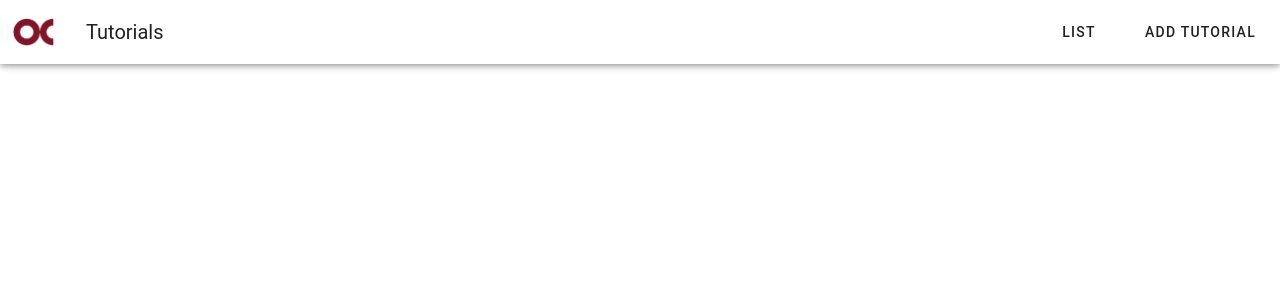
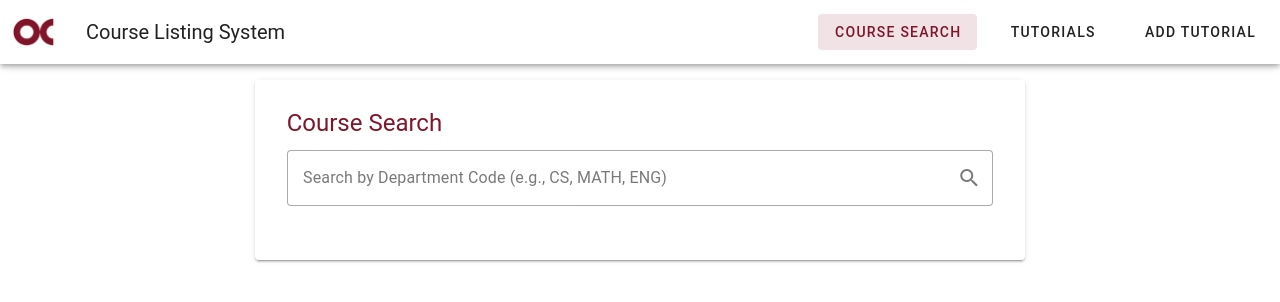
Before and after one commit to BonheurM/SEIVPROJECT2-Frontend, a Vue app: page /courses in a window 1280 px wide. Shown: the top 302 px of the page. Built offline with nearby package versions, Linux system fonts and the light colour scheme; what webfontloader would draw is missing.

Commit message:
Initial setup for AC1: Basic Course Search
- Created CourseSearch component with search functionality
- Added course route to router
- Updated MenuBar with Course Search navigation
- Created courseServices.js template for API integration
- Added planning documents for team collaboration

```diff
--- a/src/components/MenuBar.vue
+++ b/src/components/MenuBar.vue
@@ -2,7 +2,7 @@
 import ocLogo from "/oc-logo-white.png";
 import { ref, onMounted } from "vue";
 
-const title = ref("Tutorials");
+const title = ref("Course Listing System");
 
 const name = ref("");
 const logoURL = ref("");
@@ -29,9 +29,14 @@ onMounted(() => {
         {{ title }}
       </v-toolbar-title>
       <v-spacer></v-spacer>
-      <div >
-        <v-btn class="mx-2" :to="{ name: 'tutorials' }"> List </v-btn>
-        <v-btn class="mx-2" :to="{ name: 'add' }"> Add Tutorial </v-btn>
+      <div>
+        <!-- New Course Search Link -->
+        <v-btn class="mx-2" :to="{ name: 'courses' }" color="primary">
+          Course Search
+        </v-btn>
+        <!-- Keep tutorial links temporarily -->
+        <v-btn class="mx-2" :to="{ name: 'tutorials' }" text> Tutorials </v-btn>
+        <v-btn class="mx-2" :to="{ name: 'add' }" text> Add Tutorial </v-btn>
       </div>
 
     </v-app-bar>
--- a/src/router.js
+++ b/src/router.js
@@ -5,6 +5,8 @@ import AddTutorial from "./views/AddTutorial.vue";
 import ViewTutorial from "./views/ViewTutorial.vue";
 import AddLesson from "./views/AddLesson.vue";
 import EditLesson from "./views/EditLesson.vue";
+// Course Search components - To be implemented for AC1
+import CourseSearch from "./views/CourseSearch.vue";
 
 const router = createRouter({
   history: createWebHistory(import.meta.env.BASE_URL),
@@ -14,6 +16,11 @@ const router = createRouter({
       path: "/",
       name: "tutorials",
       component: TutorialsList,
+    },
+    {
+      path: "/courses",
+      name: "courses",
+      component: CourseSearch,
     },
     {
       path: "/edit/:id",
--- /dev/null
+++ b/src/services/courseServices.js
@@ -0,0 +1,48 @@
+import apiClient from "./services.js";
+
+export default {
+  // Search courses by department code
+  searchByDepartment(deptCode) {
+    return apiClient.get(`/courses/search?dept=${deptCode}`);
+  },
+
+  // Get all courses (with optional pagination)
+  getAll(page = 1, limit = 20) {
+    return apiClient.get(`/courses?page=${page}&limit=${limit}`);
+  },
+
+  // Get a single course by ID
+  get(id) {
+    return apiClient.get(`/courses/${id}`);
+  },
+
+  // Search courses with multiple filters
+  searchWithFilters(filters) {
+    const params = new URLSearchParams();
+    if (filters.department) params.append('dept', filters.department);
+    if (filters.level) params.append('level', filters.level);
+    if (filters.instructor) params.append('instructor', filters.instructor);
+    if (filters.days) params.append('days', filters.days);
+    if (filters.time) params.append('time', filters.time);
+
+    return apiClient.get(`/courses/search?${params.toString()}`);
+  },
+
+  // Get courses by instructor
+  getByInstructor(instructorName) {
+    return apiClient.get(`/courses/instructor/${instructorName}`);
+  },
+
+  // Future admin endpoints (commented out for now)
+  // create(data) {
+  //   return apiClient.post("/courses", data);
+  // },
+
+  // update(id, data) {
+  //   return apiClient.put(`/courses/${id}`, data);
+  // },
+
+  // delete(id) {
+  //   return apiClient.delete(`/courses/${id}`);
+  // },
+};
--- /dev/null
+++ b/src/views/CourseSearch.vue
@@ -0,0 +1,116 @@
+<script setup>
+import { ref } from "vue";
+// import CourseServices from "../services/courseServices"; // To be implemented
+
+const searchQuery = ref("");
+const courses = ref([]);
+const loading = ref(false);
+const message = ref("");
+
+const searchCourses = async () => {
+  if (searchQuery.value.length < 2 || searchQuery.value.length > 4) {
+    message.value = "Please enter a department code (2-4 characters)";
+    return;
+  }
+
+  loading.value = true;
+  message.value = "";
+
+  try {
+    // TODO: Implement actual API call
+    // const response = await CourseServices.searchByDepartment(searchQuery.value);
+    // courses.value = response.data;
+
+    // Placeholder data for now
+    courses.value = [
+      {
+        id: 1,
+        department: searchQuery.value.toUpperCase(),
+        number: "101",
+        title: "Introduction to " + searchQuery.value.toUpperCase(),
+        credits: 3,
+        instructor: "Dr. Smith"
+      }
+    ];
+
+    if (courses.value.length === 0) {
+      message.value = `No courses found for "${searchQuery.value}"`;
+    } else {
+      message.value = `Showing ${courses.value.length} results for "${searchQuery.value}"`;
+    }
+  } catch (error) {
+    message.value = "Error searching courses. Please try again.";
+    console.error("Search error:", error);
+  } finally {
+    loading.value = false;
+  }
+};
+</script>
+
+<template>
+  <v-container>
+    <!-- Search Section -->
+    <v-row>
+      <v-col cols="12" md="8" class="mx-auto">
+        <v-card class="pa-4" elevation="2">
+          <v-card-title class="text-h5 text-primary">
+            Course Search
+          </v-card-title>
+          <v-card-text>
+            <v-text-field
+              v-model="searchQuery"
+              label="Search by Department Code (e.g., CS, MATH, ENG)"
+              variant="outlined"
+              append-inner-icon="mdi-magnify"
+              @keyup.enter="searchCourses"
+              @click:append-inner="searchCourses"
+              :loading="loading"
+              :error-messages="message && !courses.length && !loading ? [message] : []"
+              clearable
+            />
+          </v-card-text>
+        </v-card>
+      </v-col>
+    </v-row>
+
+    <!-- Results Section -->
+    <v-row v-if="courses.length > 0" class="mt-4">
+      <v-col cols="12">
+        <p class="text-subtitle-1 text-center">{{ message }}</p>
+      </v-col>
+      <v-col
+        v-for="course in courses"
+        :key="course.id"
+        cols="12"
+        md="6"
+        lg="4"
+      >
+        <!-- Course Card Placeholder -->
+        <v-card elevation="2" class="h-100">
+          <v-card-title>
+            {{ course.department }} {{ course.number }} - {{ course.title }}
+          </v-card-title>
+          <v-card-text>
+            <v-chip small color="primary" class="mr-2">
+              {{ course.credits }} credits
+            </v-chip>
+            <p class="mt-2 mb-0">Instructor: {{ course.instructor }}</p>
+          </v-card-text>
+        </v-card>
+      </v-col>
+    </v-row>
+
+    <!-- Empty State -->
+    <v-row v-else-if="message && !loading" class="mt-8">
+      <v-col cols="12" class="text-center">
+        <v-icon size="64" color="grey-lighten-1" class="mb-4">
+          mdi-magnify
+        </v-icon>
+        <p class="text-h6 text-grey-darken-1">{{ message }}</p>
+        <p class="text-body-2 text-grey">
+          Try searching for CS, MATH, or ENG
+        </p>
+      </v-col>
+    </v-row>
+  </v-container>
+</template>
```
